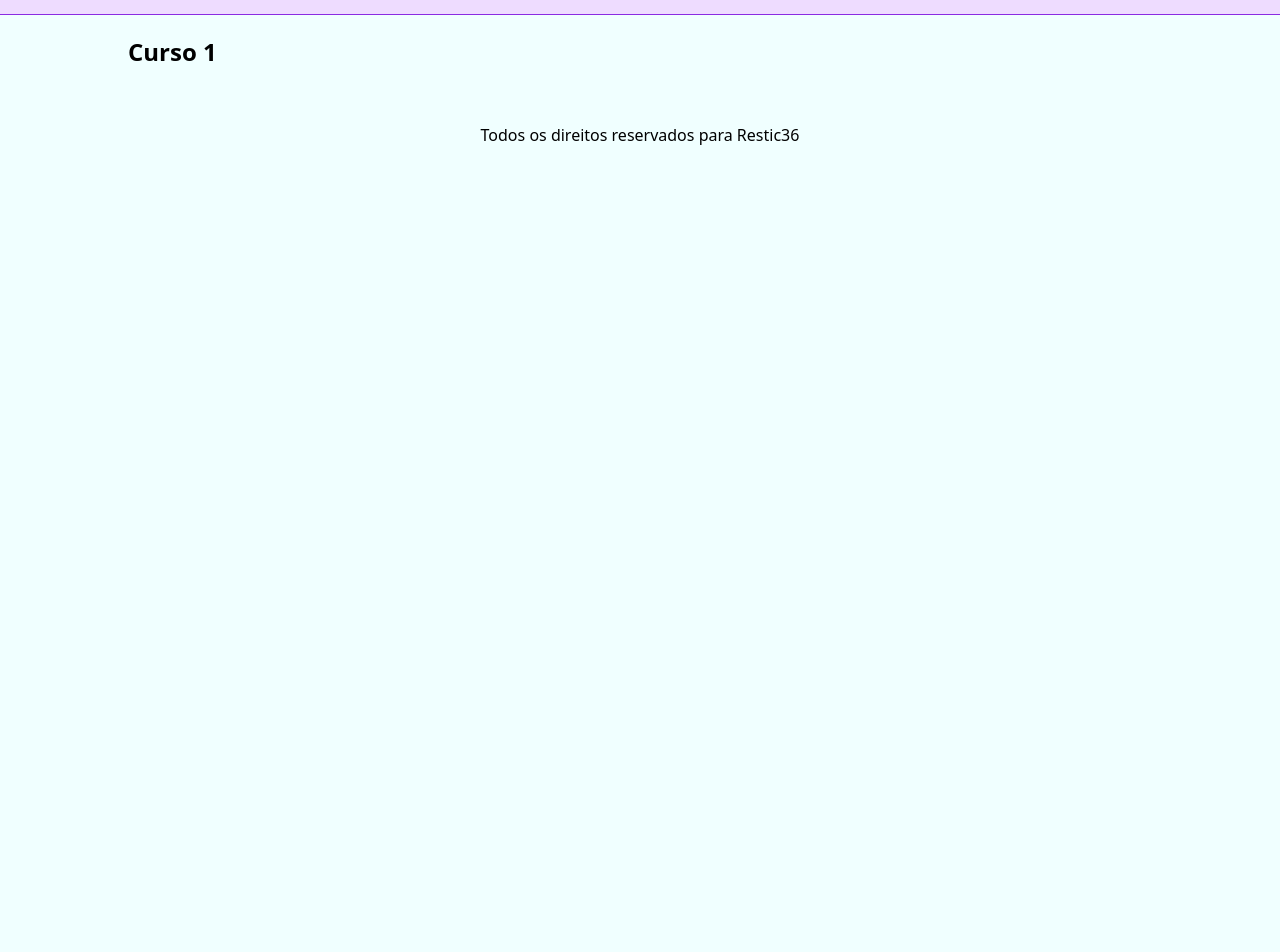
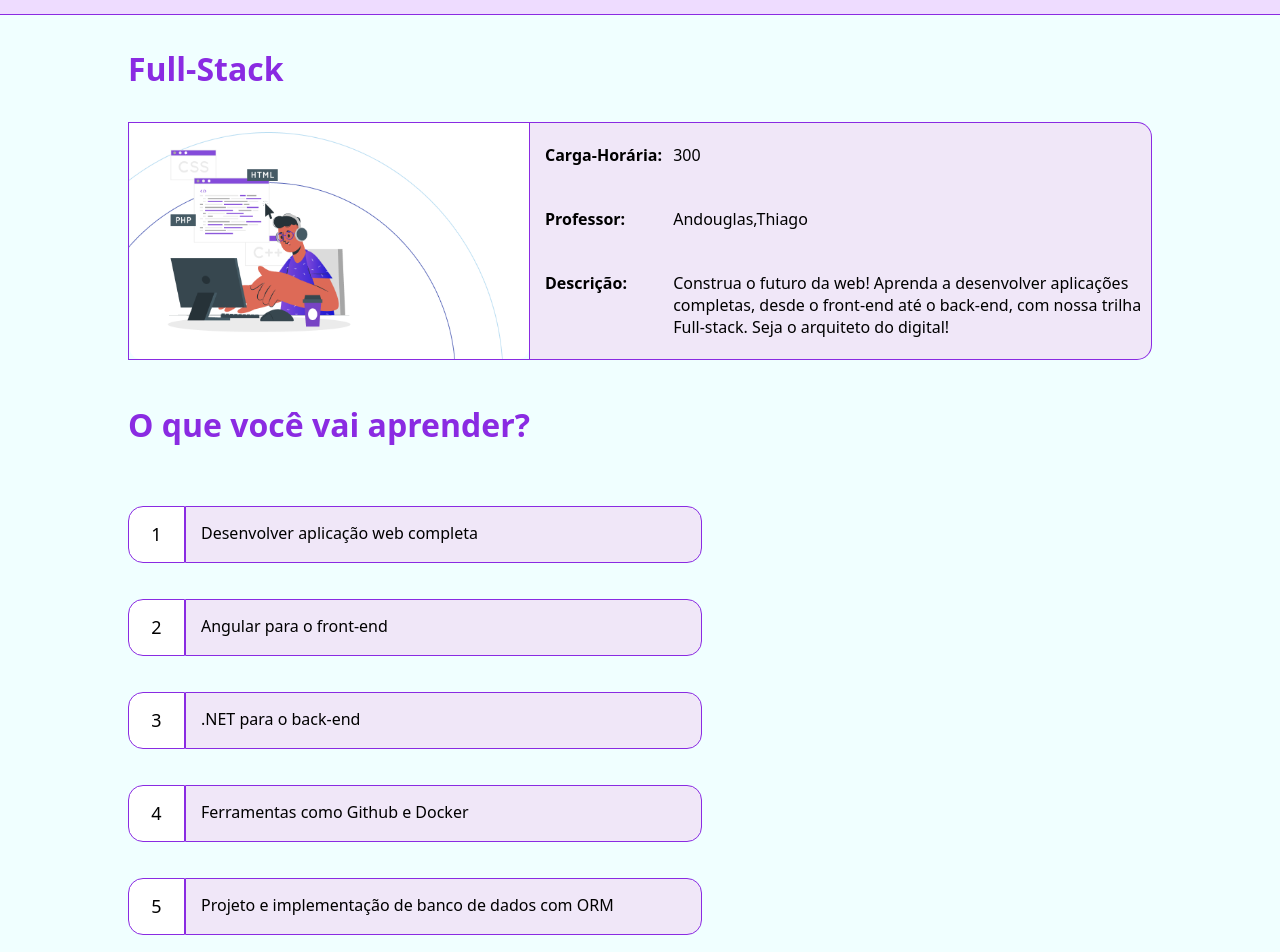
Before and after one commit to andouglasCepedi/Restic36-FullStack, an Angular app in the folder CursosRestic/: page /details/1 in a window 1280 px wide. Shown: the part 240-1192 px from the top of the page. Before the commit the page ends 800 px from the top, so only its background shows below. Built offline with nearby package versions, Linux system fonts and the light colour scheme.

Commit message:
service funcionando

```diff
--- a/CursosRestic/src/app/components/cursos/cursos.component.ts
+++ b/CursosRestic/src/app/components/cursos/cursos.component.ts
@@ -1,7 +1,8 @@
-import { Component } from '@angular/core';
+import { Component, inject } from '@angular/core';
 import { CursoComponent } from '../curso/curso.component';
 import { Curso } from '../../interfaces/curso';
 import { CommonModule } from '@angular/common';
+import { CursoService } from '../../services/curso.service';
 
 @Component({
   selector: 'app-cursos',
@@ -11,24 +12,10 @@ import { CommonModule } from '@angular/common';
   styleUrl: './cursos.component.css'
 })
 export class CursosComponent {
-  cursosList: Curso[] = [
-    {
-      id: 1,
-      name: "Full-Stack",
-      description: "Construa o futuro da web! Aprenda a desenvolver aplicações completas, desde o front-end até o back-end, com nossa trilha Full-stack. Seja o arquiteto do digital!",
-      image: "../../../assets/images/card-fullstack.png",
-      professor: ["Andouglas","Thiago"],
-      cargaHoraria: 300,
-      items: []
-    },
-    {
-      id: 2,
-      name: "Ciência de Dados",
-      description: "Desvende os segredos dos dados! Aprenda a extrair insights valiosos, desenvolver modelos preditivos e impulsionar decisões inteligentes com nossa trilha de Ciência de Dados.",
-      image: "../../../assets/images/card-dados.png",
-      professor: ["",""],
-      cargaHoraria: 250,
-      items: []
-    }
-  ];
+  cursosList: Curso[] = [];
+  cursoService: CursoService = inject(CursoService);
+
+  constructor(){
+    this.cursosList = this.cursoService.getAllCursos();
+  }
 }
--- /dev/null
+++ b/CursosRestic/src/app/pages/details/details.component.html
@@ -0,0 +1,47 @@
+<h3 class="titulo">{{curso?.name}}</h3>
+<section class="details">
+    <img class="image" [src]="curso?.image">
+    <section class="info">
+        <section class='label'>
+            <p class="label-texto">Carga-Horária:</p>
+            <p class="titulo-normal">{{curso?.cargaHoraria}}</p>
+        </section>
+        <section class='label'>
+            <p class="label-texto">Professor:</p>
+            <p class="titulo-normal">{{curso?.professor}}</p>
+        </section>
+        <section class='label'>
+            <p class="label-texto">Descrição:</p>
+            <p class="titulo-normal">{{curso?.description}}</p>
+        </section>
+    </section>
+</section>
+<section class="objetivos">
+    <h4 class="titulo">O que você vai aprender?</h4>
+    <section class="itens">
+        <section class='item'>
+            <p class="item-number">1</p>
+            <p class="item-text">Desenvolver aplicação web completa</p>
+        </section>
+        <section class='item'>
+            <p class="item-number">2</p>
+            <p class="item-text">Angular para o front-end</p>
+        </section>
+        <section class='item'>
+            <p class="item-number">3</p>
+            <p class="item-text">.NET para o back-end</p>
+        </section>
+        <section class='item'>
+            <p class="item-number">4</p>
+            <p class="item-text">Ferramentas como Github e Docker</p>
+        </section>
+        <section class='item'>
+            <p class="item-number">5</p>
+            <p class="item-text">Projeto e implementação de banco de dados com ORM</p>
+        </section>
+        <section class='item'>
+            <p class="item-number">5</p>
+            <p class="item-text">Deploy e manutenção</p>
+        </section>
+    </section>
+</section>
--- a/CursosRestic/src/app/pages/details/details.component.ts
+++ b/CursosRestic/src/app/pages/details/details.component.ts
@@ -1,23 +1,24 @@
 import { Component, inject } from '@angular/core';
 import { Curso } from '../../interfaces/curso';
 import { ActivatedRoute } from '@angular/router';
+import { CursoService } from '../../services/curso.service';
 
 @Component({
   selector: 'app-details',
   standalone: true,
   imports: [],
-  template: `
-  <h1>Curso {{cursoId}}</h1>
-
-  `,
+  templateUrl: 'details.component.html' ,
   styleUrl: './details.component.css'
 })
 export class DetailsComponent {
   route: ActivatedRoute = inject(ActivatedRoute);
-  cursoId = 0;
+  cursoService: CursoService = inject(CursoService);
+
+  curso: Curso | undefined;
 
   constructor() {
-      this.cursoId = Number(this.route.snapshot.params['id']);
+      const cursoId = Number(this.route.snapshot.params['id']);
+      this.curso = this.cursoService.getCursoById(cursoId);
   }
 
 }
--- /dev/null
+++ b/CursosRestic/src/app/services/curso.service.ts
@@ -0,0 +1,42 @@
+import { Injectable } from '@angular/core';
+import { Curso } from '../interfaces/curso';
+
+@Injectable({
+  providedIn: 'root'
+})
+export class CursoService {
+
+
+  protected cursosList: Curso[] = [
+    {
+      id: 1,
+      name: "Full-Stack",
+      description: "Construa o futuro da web! Aprenda a desenvolver aplicações completas, desde o front-end até o back-end, com nossa trilha Full-stack. Seja o arquiteto do digital!",
+      image: "../../../assets/images/card-fullstack.png",
+      professor: ["Andouglas", "Thiago"],
+      cargaHoraria: 300,
+      items: []
+    },
+    {
+      id: 2,
+      name: "Ciência de Dados",
+      description: "Desvende os segredos dos dados! Aprenda a extrair insights valiosos, desenvolver modelos preditivos e impulsionar decisões inteligentes com nossa trilha de Ciência de Dados.",
+      image: "../../../assets/images/card-dados.png",
+      professor: ["", ""],
+      cargaHoraria: 250,
+      items: []
+    }
+  ];
+
+  getAllCursos(): Curso[] {
+    return this.cursosList;
+  }
+
+  getCursoById(id: Number): Curso | undefined {
+    return this.cursosList.find(curso => curso.id === id);
+  }
+
+  constructor() {
+
+  }
+}
```
Also changed, not shown: 1 other file (tests, documents, lock files or other folders).
